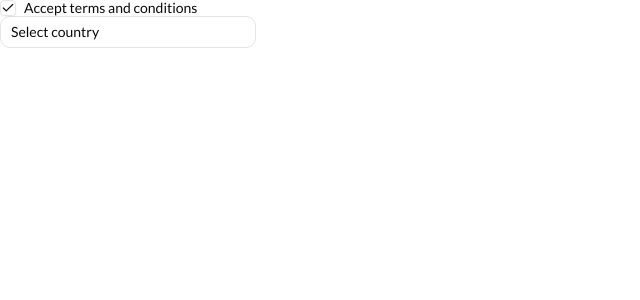
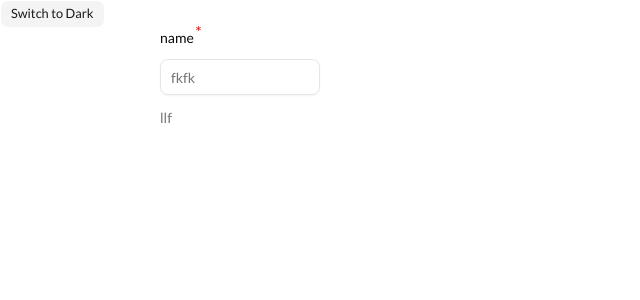
Before and after one commit to dosepehr/frontend-foundation, a Next.js app: page / in a window 1280 px wide. Shown: the top 300 px of the page, without its empty margins (0-640 px from the left). Built offline with nearby package versions, Linux system fonts and the light colour scheme.

Commit message:
add input button component with label & description

```diff
--- a/src/app/page.tsx
+++ b/src/app/page.tsx
@@ -1,15 +1,19 @@
 'use client';
-import { Checkbox } from '@/components/ui/Checkbox';
-import { ComboboxPopup } from '@/components/ui/ComboBox';
-import { Label } from '@/components/ui/Label';
+import ThemeChange from '@/components/common/ThemeChange';
+import { Input } from '@/components/ui/Input';
 const page = () => {
     return (
         <>
-            <div className='flex gap-2'>
-                <Checkbox id='terms' checked='indeterminate' />
-                <Label htmlFor='terms'>Accept terms and conditions</Label>
+            <ThemeChange />
+            <div className='max-w-40 mx-40 w-full'>
+                <Input
+                    label='name'
+                    id='name'
+                    required
+                    description='llf'
+                    placeholder='fkfk'
+                />
             </div>
-            <ComboboxPopup />
         </>
     );
 };
--- a/src/components/ui/Input/index.tsx
+++ b/src/components/ui/Input/index.tsx
@@ -1,7 +1,7 @@
 import { cn } from '@/utils/funcs/cn';
 import * as React from 'react';
 import { InputProps } from './input.type';
-import { Field, FieldLabel } from '../Field';
+import { Field, FieldDescription, FieldLabel } from '../Field';
 
 function Input({
     className,
@@ -10,23 +10,28 @@ function Input({
     id,
     disabled,
     required,
-    icon,
     description,
+    error,
     ...props
 }: React.ComponentProps<'input'> & InputProps) {
     return (
         <Field>
-            <FieldLabel>{label}</FieldLabel>
+            <FieldLabel htmlFor={id} required={required} disabled={disabled}>
+                {label}
+            </FieldLabel>
             <input
                 type={type}
                 id={id}
+                disabled={disabled}
                 data-slot='input'
+                aria-invalid={!!error}
                 className={cn(
-                    'dark:bg-input/30 border-input focus-visible:border-ring focus-visible:ring-ring/50 aria-invalid:ring-destructive/20 dark:aria-invalid:ring-destructive/40 aria-invalid:border-destructive dark:aria-invalid:border-destructive/50 h-9 rounded-md border bg-transparent px-2.5 py-1 text-base shadow-xs transition-[color,box-shadow] file:h-7 file:text-sm file:font-medium focus-visible:ring-3 aria-invalid:ring-3 md:text-sm file:text-foreground placeholder:text-muted-foreground w-full min-w-0 outline-none file:inline-flex file:border-0 file:bg-transparent disabled:pointer-events-none disabled:cursor-not-allowed disabled:opacity-50',
+                    'dark:bg-input/30 border-input focus-visible:border-primary focus-visible:outline-1 focus-visible:outline-primary/40 hover:border-ring aria-invalid:border-destructive dark:aria-invalid:border-destructive/50 h-9 rounded-md border bg-transparent px-2.5 py-1 text-base shadow-xs file:h-7 file:text-sm file:font-medium md:text-sm file:text-foreground placeholder:text-muted-foreground w-full min-w-0 file:inline-flex file:border-0 file:bg-transparent disabled:pointer-events-none disabled:cursor-not-allowed disabled:opacity-50 transition-[color,box-shadow,border-color]',
                     className
                 )}
                 {...props}
             />
+            <FieldDescription>{description}</FieldDescription>
         </Field>
     );
 }
--- a/src/components/ui/Label/Asteriks.tsx
+++ b/src/components/ui/Label/Asteriks.tsx
@@ -1,7 +1,5 @@
-import React from 'react';
-
 const Asteriks = () => (
-    <span className='text-[#f00] text-base absolute -end-2 -top-2'></span>
+    <span className='text-[#f00] text-base absolute -end-2 -top-2'>*</span>
 );
 
 export default Asteriks;
--- a/src/components/ui/Label/index.tsx
+++ b/src/components/ui/Label/index.tsx
@@ -17,7 +17,7 @@ function Label({
         <LabelPrimitive.Root
             data-slot='label'
             className={cn(
-                'gap-2 text-sm leading-none font-medium group-data-[disabled=true]:opacity-50 peer-disabled:opacity-50 flex items-center select-none group-data-[disabled=true]:pointer-events-none peer-disabled:cursor-not-allowed',
+                'gap-2 text-sm leading-none font-medium group-data-[disabled=true]:opacity-50 peer-disabled:opacity-50 flex items-center select-none group-data-[disabled=true]:pointer-events-none peer-disabled:cursor-not-allowed relative w-fit!',
                 disabled && 'opacity-50 cursor-not-allowed',
                 className
             )}
```
